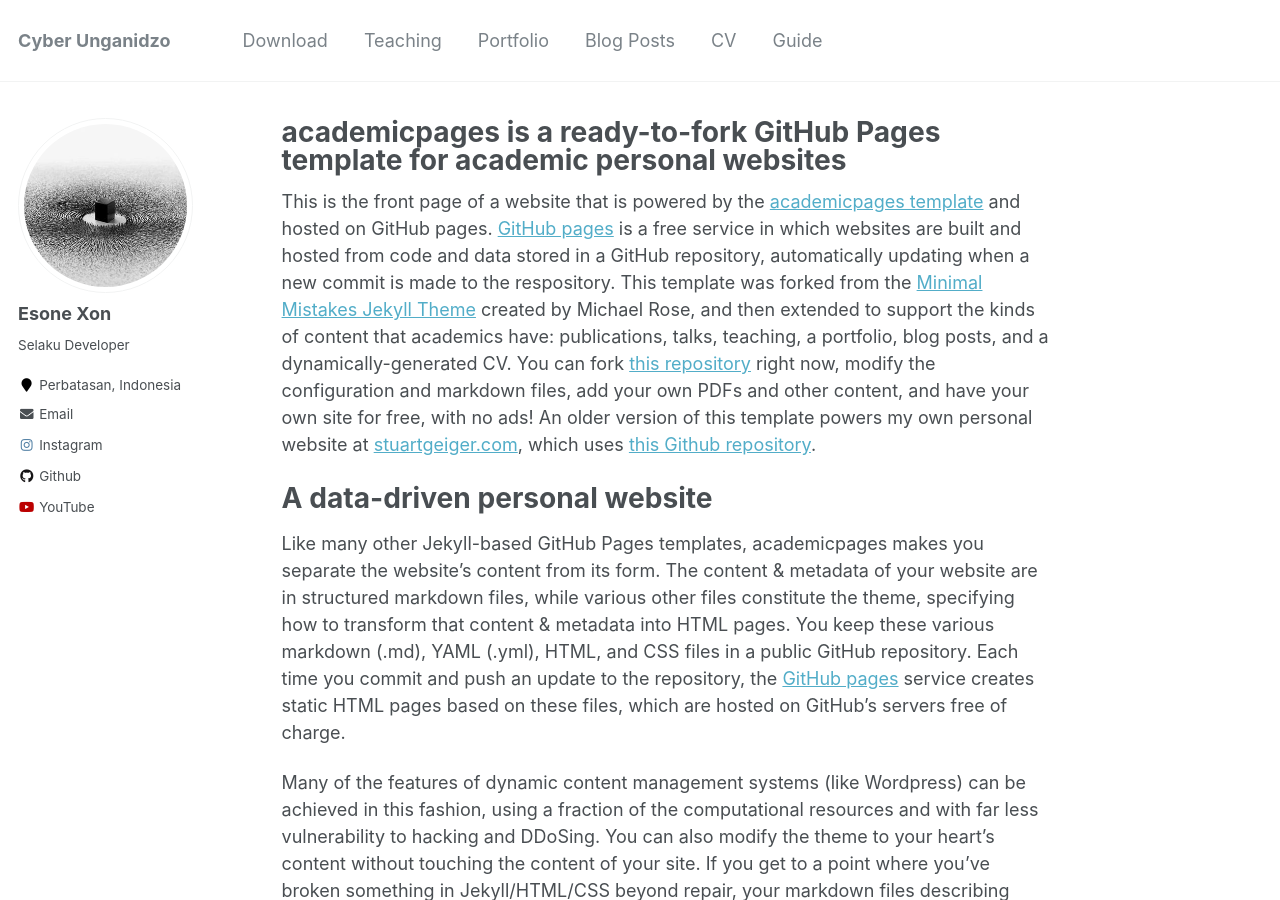
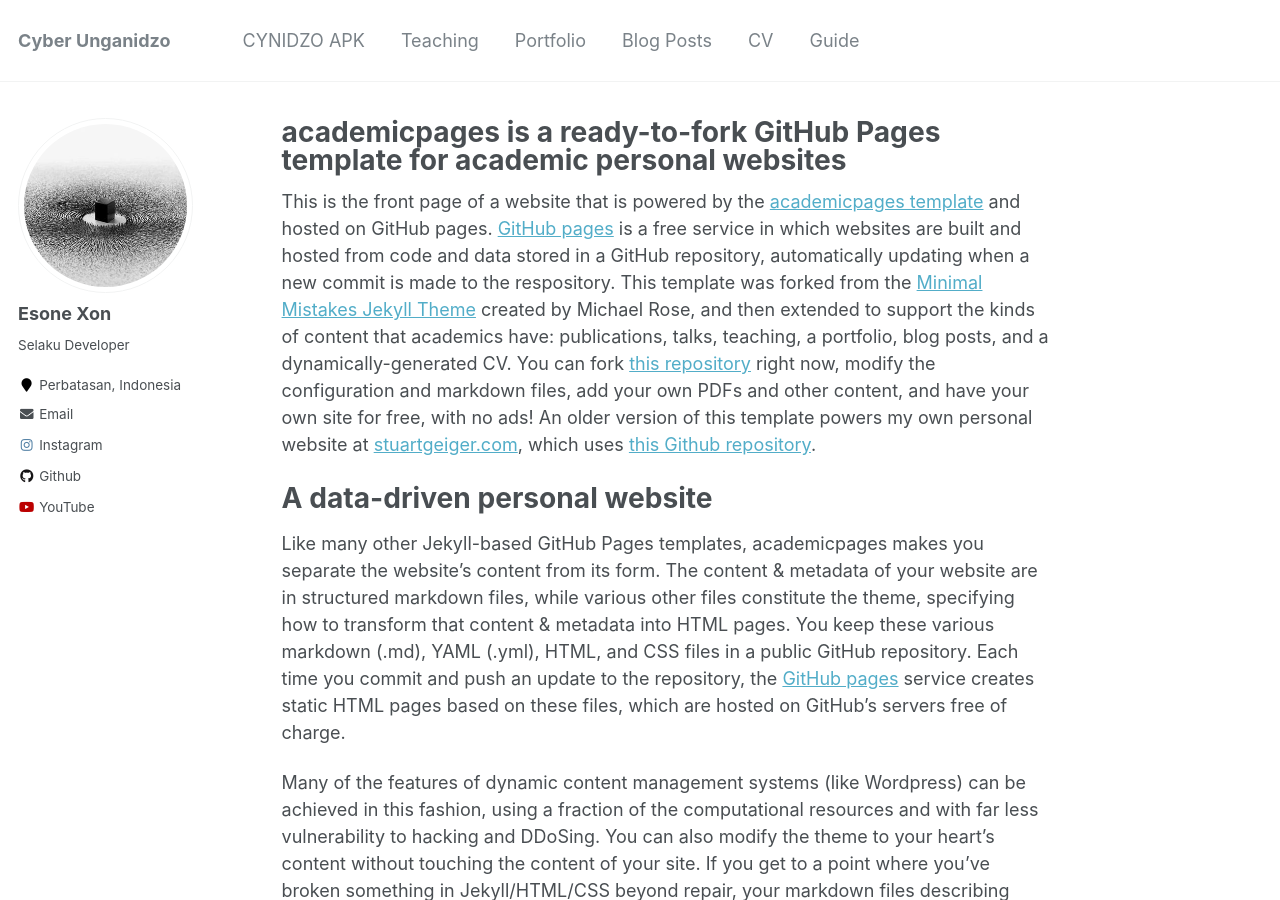
Before and after one commit to esoneXon/esoneXon.github.io, a Jekyll site: the page built from _pages/about.md, in a window 1280 px wide and 900 px high. Built offline with Jekyll 4.4.1, drawn with Linux system fonts in a browser that asks for light colours.

Commit message:
Update navigation.yml

```diff
--- a/_data/navigation.yml
+++ b/_data/navigation.yml
@@ -1,6 +1,6 @@
 # main links links
 main:
-  - title: "Download"
+  - title: "CYNIDZO APK"
     url: /download/
 
   - title: "Teaching"
```
